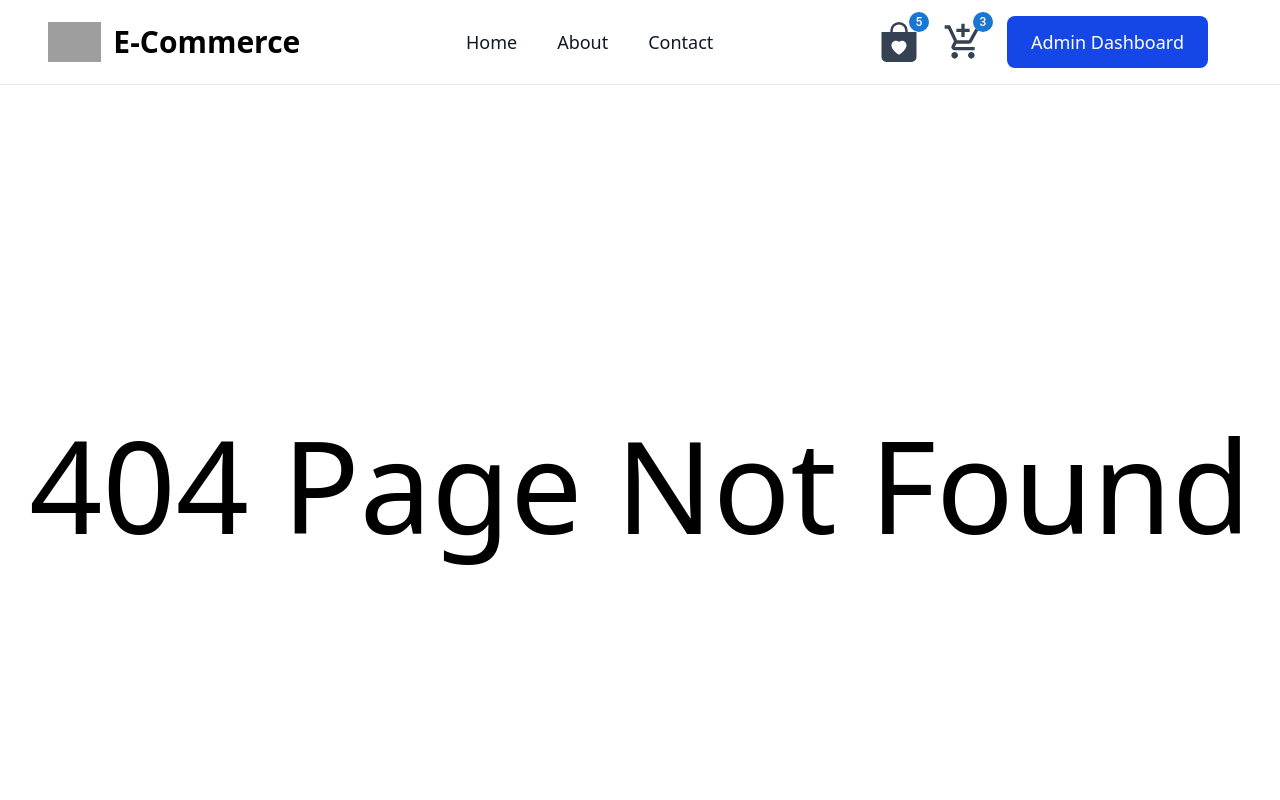
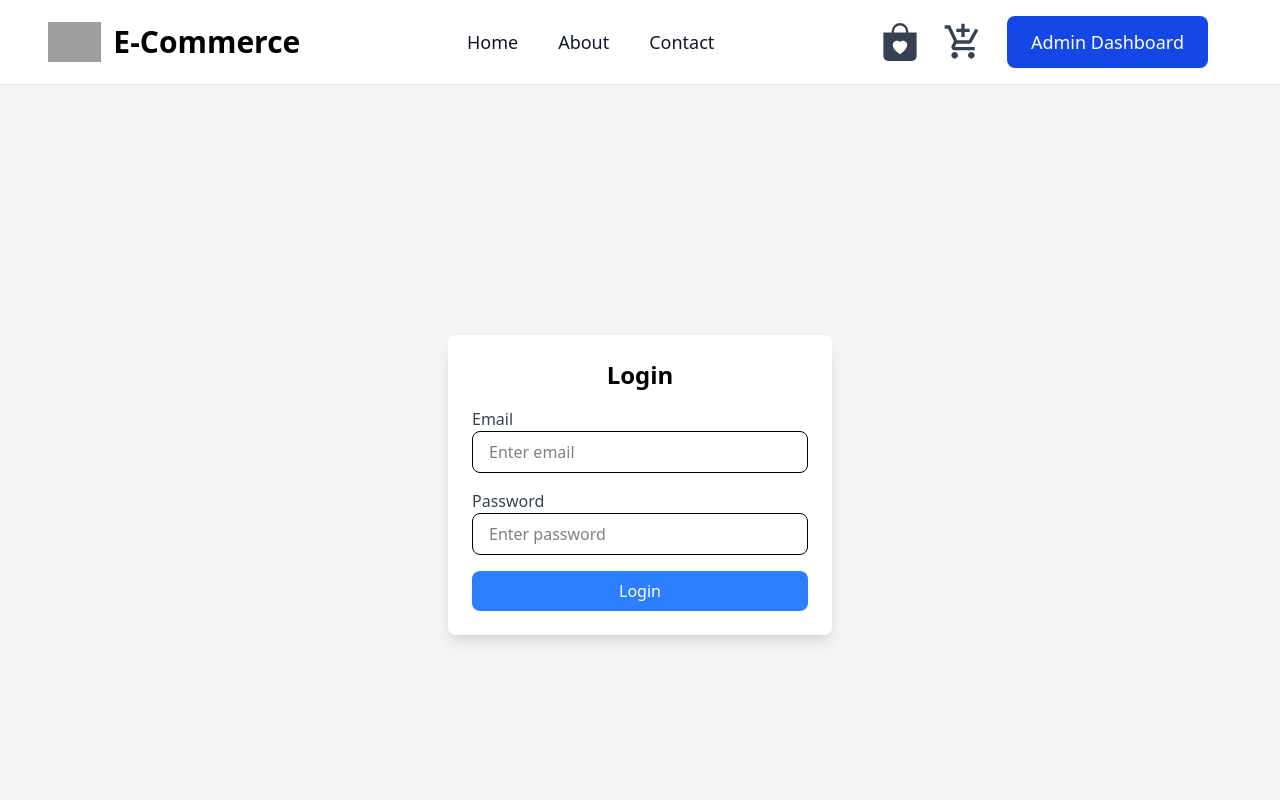
Before and after one commit to Ahad-Awan/React-E-Commerce, a React (Vite) app: page /login in a window 1280 px wide. Before the commit this address had no page. Shown: the top 800 px of the page. Built offline with nearby package versions, Linux system fonts and the light colour scheme; grey boxes are pictures that could not be loaded.

Commit message:
add counter and login form

```diff
--- a/src/App.jsx
+++ b/src/App.jsx
@@ -12,6 +12,7 @@ import Wishlist from "./pages/Wishlist";
 import AdminDashboard from "./pages/AdminDashboard";
 import AddProduct from "./pages/AddProduct";
 import ViewProduct from "./pages/ViewProduct";
+import Login from "./pages/Login";
 
 function App() {
   return (
@@ -28,6 +29,7 @@ function App() {
         <Route path="/adminDashboard" element={<AdminDashboard />} />
         <Route path="/addProduct" element={<AddProduct />} />
         <Route path="/viewProduct" element={<ViewProduct />} />
+        <Route path="/login" element={<Login />} />
         <Route path="*" element={<Error />} />
       </Routes>
       <Footer />
--- a/src/components/Cards.jsx
+++ b/src/components/Cards.jsx
@@ -5,7 +5,7 @@ import "react-toastify/dist/ReactToastify.css";
 
 const Cards = ({ products, setProducts }) => {
   const [cart, setCart] = useState(
-    JSON.parse(localStorage.getItem("storeCart")) || []
+    () => JSON.parse(localStorage.getItem("storeCart")) || []
   );
 
   const [wishlist, setWishlist] = useState(
@@ -26,6 +26,7 @@ const Cards = ({ products, setProducts }) => {
       const updatedCart = cart.map((item) =>
         item.id === product.id ? { ...item, quantity: item.quantity + 1 } : item
       );
+
       setCart(updatedCart);
     } else {
       setCart([...cart, { ...product, quantity: 1 }]);
@@ -57,8 +58,7 @@ const Cards = ({ products, setProducts }) => {
   return (
     <div className="flex flex-wrap justify-center gap-6">
       <ToastContainer position="top-center" />
-
-      {products.map((product, index) => (
+      {products.map((product) => (
         <div
           key={product.id}
           className="bg-white p-4 rounded-xl shadow-lg w-80 border border-gray-200"
--- a/src/components/Navbar.jsx
+++ b/src/components/Navbar.jsx
@@ -1,4 +1,4 @@
-import React, { useState } from "react";
+import React, { useEffect, useState } from "react";
 import { Link, useLocation } from "react-router-dom";
 import { Menu, X } from "lucide-react";
 import { MdAddShoppingCart } from "react-icons/md";
@@ -8,12 +8,23 @@ import Badge from "@mui/material/Badge";
 
 const Navbar = () => {
   const navigate = useNavigate();
+  const cartItems = localStorage.getItem("storeCart");
   const [isOpen, setIsOpen] = useState(false);
   const location = useLocation();
+  const [cartCount, setCartCount] = useState(
+    JSON.parse(localStorage.getItem("storeCart")) || 0
+  );
+  const [wishListCart, setWishListCart] = useState(0);
 
-  const cartCount = 3;
-  const wishlistCount = 5;
+  useEffect(() => {
+    setWishListCart(JSON.parse(localStorage.getItem("storeWishlist")));
+  }, [localStorage.getItem("storeWishlist")]);
 
+  // useEffect(() => {
+  //   if (cartCount !== null) {
+  //     setCartCount(JSON.parse(localStorage.getItem("storeCart")));
+  //   }
+  // }, [cartCount]);
   const isActive = (path) =>
     location.pathname === path
       ? "text-blue-700 dark:text-blue-500"
@@ -47,17 +58,19 @@ const Navbar = () => {
 
         <div className="flex items-center space-x-6">
           <Link to="/Wishlist">
-            <Badge badgeContent={wishlistCount} color="primary">
-              <BsFillBagHeartFill className="text-gray-700 dark:text-white text-[40px]" />
-            </Badge>
+            {
+              <Badge badgeContent={wishListCart?.length} color="primary">
+                <BsFillBagHeartFill className="text-gray-700 dark:text-white text-[38px]" />
+              </Badge>
+            }
           </Link>
           <Link to="/ViewCart">
-            <Badge badgeContent={cartCount} color="primary">
+            <Badge badgeContent={cartCount?.length} color="primary">
               <MdAddShoppingCart className="text-gray-700 dark:text-white text-[40px]" />
             </Badge>
           </Link>
           <button
-            onClick={() => navigate("/adminDashboard")}
+            onClick={() => navigate("/login")}
             className="hidden md:block bg-blue-700 text-white px-6 py-3 rounded-lg text-lg hover:bg-blue-800"
           >
             Admin Dashboard
--- /dev/null
+++ b/src/pages/Login.jsx
@@ -0,0 +1,62 @@
+import React, { useState } from "react";
+import { useNavigate } from "react-router";
+
+const Login = () => {
+  const navigate = useNavigate();
+
+  const Email = "admin@gmail.com";
+  const Password = "admin123";
+
+  const [email, setEmail] = useState("");
+  const [password, setPassword] = useState("");
+
+  const handleSubmit = () => {
+    if (email === Email && password === Password) {
+      navigate("/adminDashboard");
+    } else {
+      alert("Invalid email or password");
+    }
+  };
+
+  return (
+    <div className="flex justify-center items-center min-h-screen bg-gray-100">
+      <div className="bg-white p-6 rounded-lg shadow-lg w-96 relative">
+        <h2 className="text-2xl font-bold mb-4 text-center">Login</h2>
+        <div className="space-y-4">
+          <div>
+            <label className="block text-gray-700 font-medium">Email</label>
+            <input
+              type="text"
+              name="email"
+              value={email}
+              onChange={(e) => setEmail(e.target.value)}
+              placeholder="Enter email"
+              className="w-full px-4 py-2 border rounded-lg focus:outline-none focus:ring-2 focus:ring-blue-500"
+            />
+          </div>
+
+          <div>
+            <label className="block text-gray-700 font-medium">Password</label>
+            <input
+              type="password"
+              name="password"
+              value={password}
+              onChange={(e) => setPassword(e.target.value)}
+              placeholder="Enter password"
+              className="w-full px-4 py-2 border rounded-lg focus:outline-none focus:ring-2 focus:ring-blue-500"
+            />
+          </div>
+
+          <button
+            className="w-full bg-blue-500 text-white py-2 rounded-lg hover:bg-blue-600"
+            onClick={handleSubmit}
+          >
+            Login
+          </button>
+        </div>
+      </div>
+    </div>
+  );
+};
+
+export default Login;
--- a/src/pages/ViewCart.jsx
+++ b/src/pages/ViewCart.jsx
@@ -5,6 +5,12 @@ import "react-toastify/dist/ReactToastify.css";
 
 const ViewCart = () => {
   const navigate = useNavigate();
+
+  const [removeCount, setRemoveCount] = useState(0);
+
+  useEffect(() => {
+    setRemoveCount(JSON.parse(localStorage.getItem("storeCart")));
+  }, [localStorage.getItem("storeCart")]);
 
   const [cartItems, setCartItems] = useState(() => {
     const storedCart = JSON.parse(localStorage.getItem("storeCart")) || [];
```
